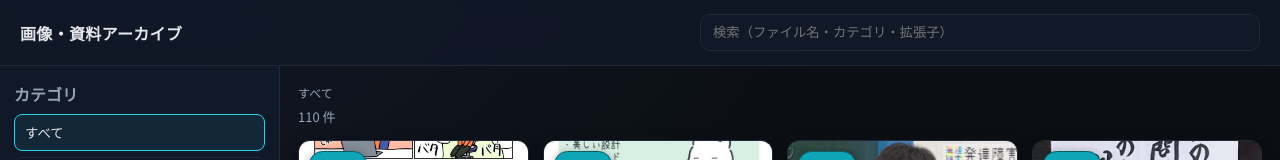
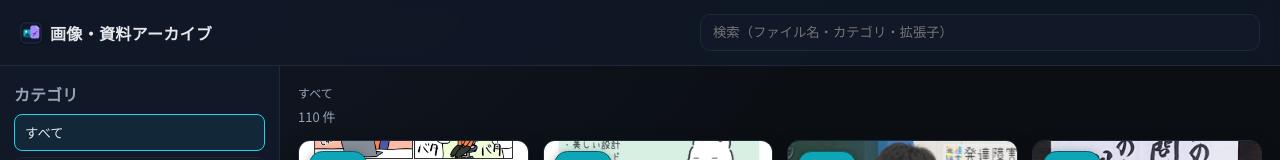
Before and after one commit to tukky-14/images-archive, a plain HTML site: page index.html in a window 1280 px wide. Shown: the top 160 px of the page. Drawn offline with Linux system fonts and the light colour scheme.

Commit message:
更新: faviconを追加し、ブランド名の表示をアイコン付きに変更。スタイルを調整。

```diff
--- a/assets/style.css
+++ b/assets/style.css
@@ -43,6 +43,13 @@ body {
   white-space: nowrap;
   overflow: hidden;
   text-overflow: ellipsis;
+}
+.brand-icon {
+  width: 22px;
+  height: 22px;
+  vertical-align: -4px;
+  margin-right: 8px;
+  filter: drop-shadow(0 2px 6px rgba(0, 0, 0, 0.35));
 }
 .hamburger {
   display: none;
--- a/index.html
+++ b/index.html
@@ -4,6 +4,7 @@
     <meta charset="utf-8" />
     <meta name="viewport" content="width=device-width, initial-scale=1" />
     <title>画像・資料アーカイブ</title>
+    <link rel="icon" type="image/svg+xml" href="assets/favicon.svg" />
     <link rel="preconnect" href="https://fonts.googleapis.com" />
     <link rel="preconnect" href="https://fonts.gstatic.com" crossorigin />
     <link
@@ -23,7 +24,13 @@
       >
         <span></span><span></span><span></span>
       </button>
-      <div class="brand">画像・資料アーカイブ</div>
+      <div class="brand">
+        <img
+          class="brand-icon"
+          src="assets/favicon.svg"
+          alt="icon"
+        />画像・資料アーカイブ
+      </div>
       <div class="search-wrap">
         <input
           id="searchInput"
```
Also changed, not shown: assets/favicon.svg (added).
